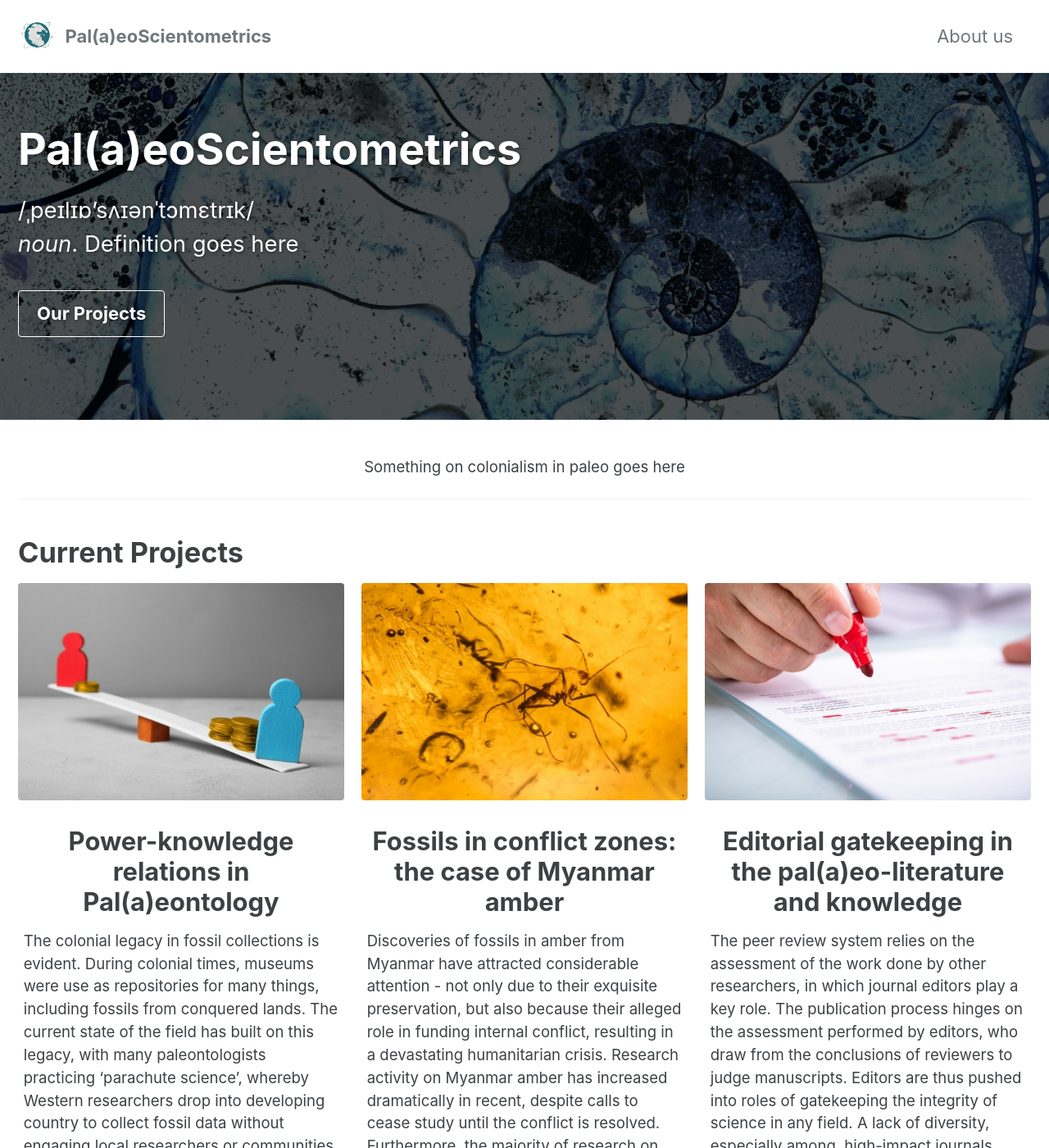
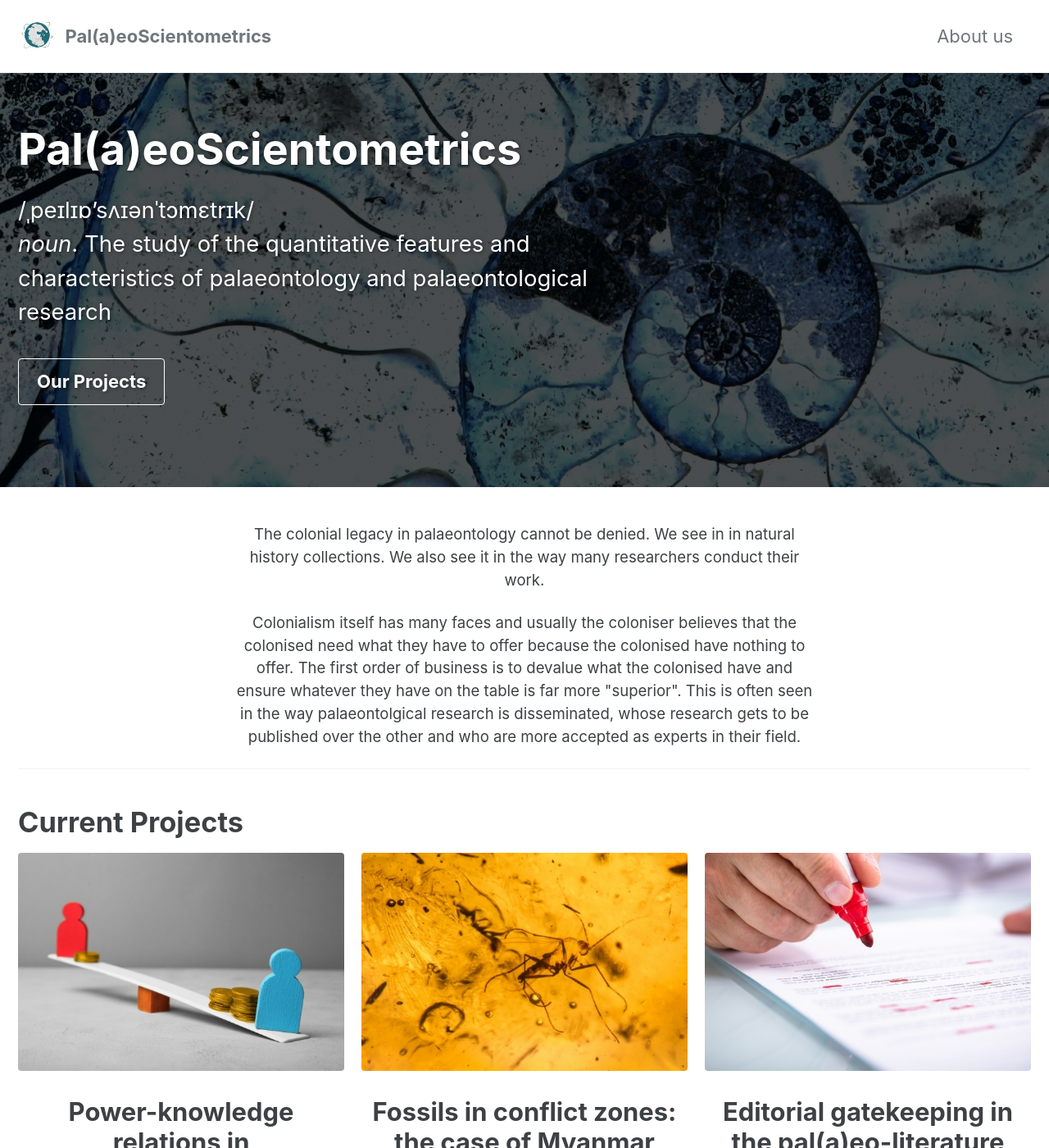
Before and after one commit to paleoscientometric/paleoscientometric.github.io, a Jekyll site: the page built from index.md, in a window 1280 px wide and 1400 px high. Shown: the whole window at 82% size. Built offline with Jekyll 4.4.1, drawn with Linux system fonts in a browser that asks for light colours; cached includes are drawn as plain includes; some of the changed text lies outside the part shown.

Commit message:
homepage updated

```diff
--- a/index.md
+++ b/index.md
@@ -11,14 +11,19 @@ header:
     - label: "Our Projects"
       url: /#current-projects
 excerpt: "/ˌpeɪlɪɒ'sʌɪənˈtɔmɛtrɪk/
-<br>*noun*. Definition goes here"
+<br>*noun*. The study of the quantitative features and characteristics of palaeontology and palaeontological research"
 intro:
-  - excerpt: 'Something on colonialism in paleo goes here'
+  - excerpt: 'The colonial legacy in palaeontology cannot be denied. We see in in natural history collections. We also see it in the way many researchers conduct their work.
+
+<p>Colonialism itself has many faces and usually the coloniser believes that the colonised need what they have to offer because the colonised have nothing to offer. The first order of business is to devalue what the colonised have and ensure whatever they have on the table is far more "superior". This is often seen in the way palaeontolgical research is disseminated, whose research gets to be published over the other and who are more accepted as experts in their field.'
 feature_row:
   - image_path: assets/images/unsplash-gallery-image-1-th.jpg
     alt: "placeholder image 1"
     title: "<center>Power-knowledge relations in Pal(a)eontology</center>"
     excerpt: "The colonial legacy in fossil collections is evident. During colonial times, museums were use as repositories for many things, including fossils from conquered lands. The current state of the field has built on this legacy, with many paleontologists practicing 'parachute science', whereby Western researchers drop into developing country to collect fossil data without engaging local researchers or communities. This has led to a growing power and knowledge imbalance with regards to who gets to do research and where.  "
+    url: "#test-link"
+    btn_label: "More coming soon"
+    btn_class: "btn--primary"
   - image_path: /assets/images/unsplash-gallery-image-2-th.jpg
     title: "<center>Fossils in conflict zones: the case of Myanmar amber</center>"
     excerpt: "Discoveries of fossils in amber from Myanmar have attracted considerable attention - not only due to their exquisite preservation, but also because their alleged role in funding internal conflict, resulting in a devastating humanitarian crisis. Research activity on Myanmar amber has increased dramatically in recent, despite calls to cease study until the conflict is resolved. Furthermore, the majority of research on Myanmar amber fossils is undertaken by foreign researchers, indicating an acutely problematic case of the practice of **'parachute-'** or **'exploitative science'**."
@@ -28,6 +33,9 @@ feature_row:
   - image_path: /assets/images/unsplash-gallery-image-3-th.jpg
     title: "<center>Editorial gatekeeping in the pal(a)eo-literature and knowledge</center>"
     excerpt: "The peer review system relies on the assessment of the work done by other researchers, in which journal editors play a key role. The publication process hinges on the assessment performed by editors, who draw from the conclusions of reviewers to judge manuscripts. Editors are thus pushed into roles of gatekeeping the integrity of science in any field. A lack of diversity, especially among, high-impact journals, can have severe consequences on the scientific system by hampering the evaluation of research findings. "
+    url: "#test-link"
+    btn_label: "More coming soon"
+    btn_class: "btn--primary"
 
 ---
 
```
